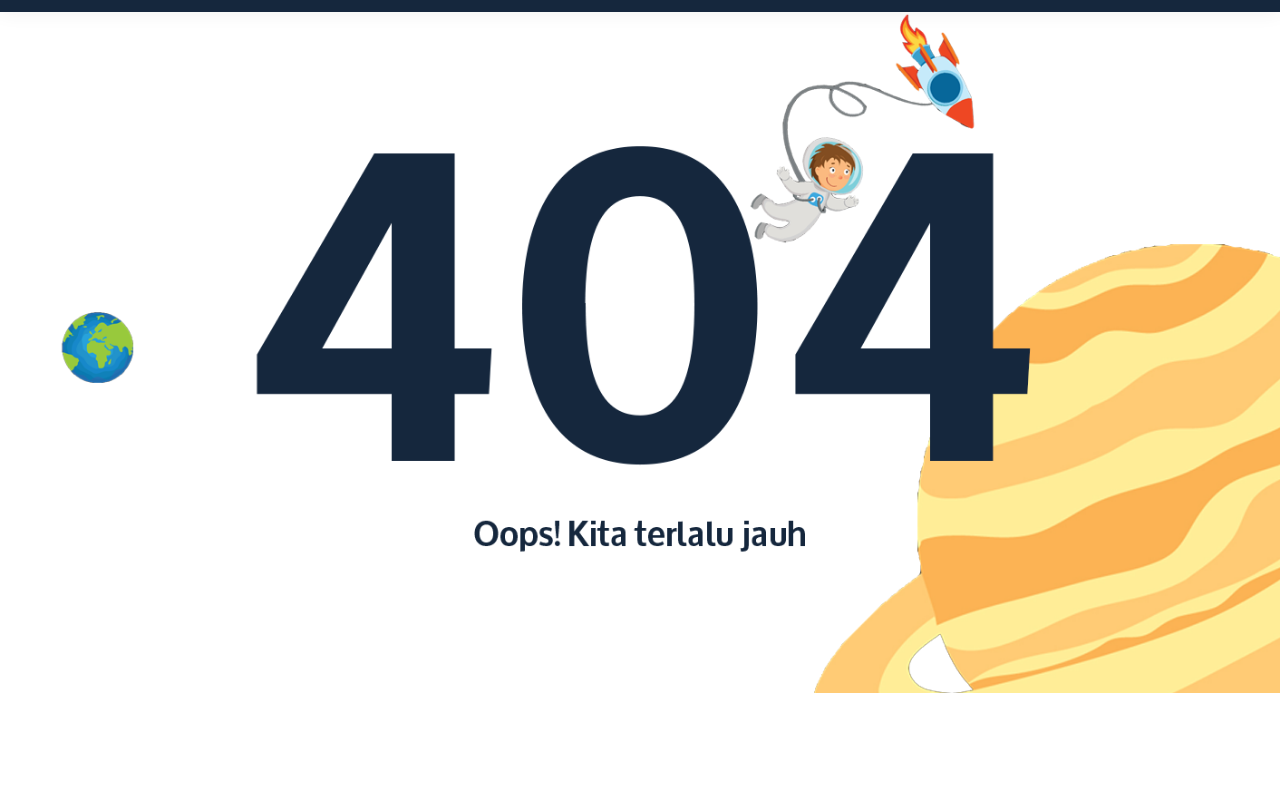
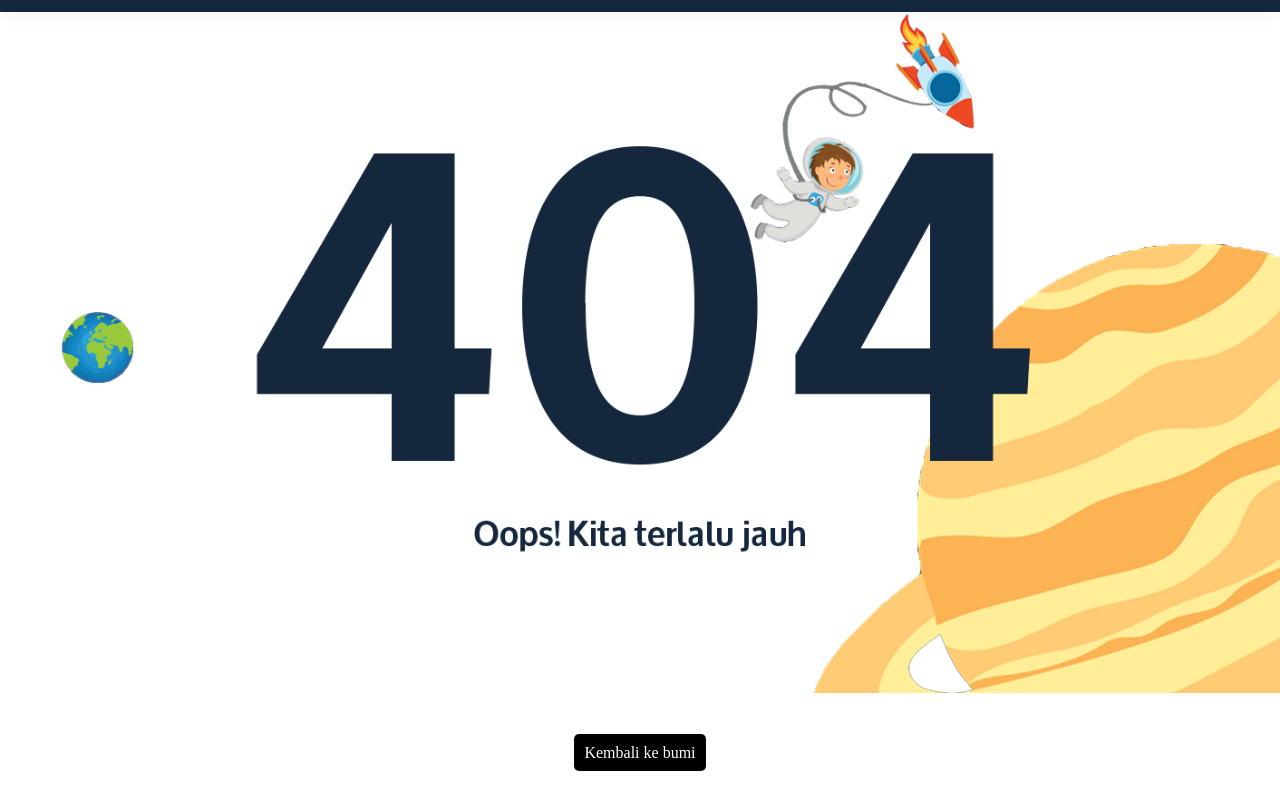
Before and after one commit to angkasakoding/angkasakoding.github.io, a plain HTML site: page 404.html in a window 1280 px wide. Shown: the part 70-859 px from the top of the page. Before the commit the page ends 800 px from the top, so only its background shows below. Drawn offline with Linux system fonts and the light colour scheme.

Commit message:
Update 404.html

```diff
--- a/404.html
+++ b/404.html
@@ -74,6 +74,7 @@
   <center>
   <img class="error" src="assets/img/404.png">
   </center>
+  <br><br>
   <style type="text/css">
   	.error{
   		width: 100%;
@@ -81,7 +82,10 @@
   		position: relative;
   	}
   </style>
-
+<center>
+  <a style="color: white; background: black; position: relative; padding-top: 10px; padding-bottom: 10px; padding-left: 10px; padding-right: 10px; border-radius: 5px" href="">Kembali ke bumi</a>
+</center>
+<br>
 
 
 </body>
```
